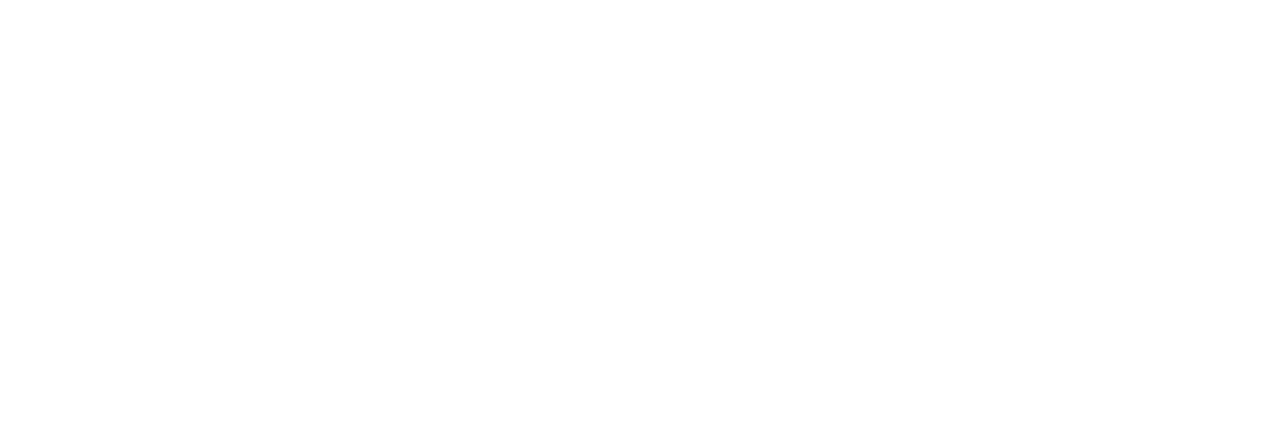
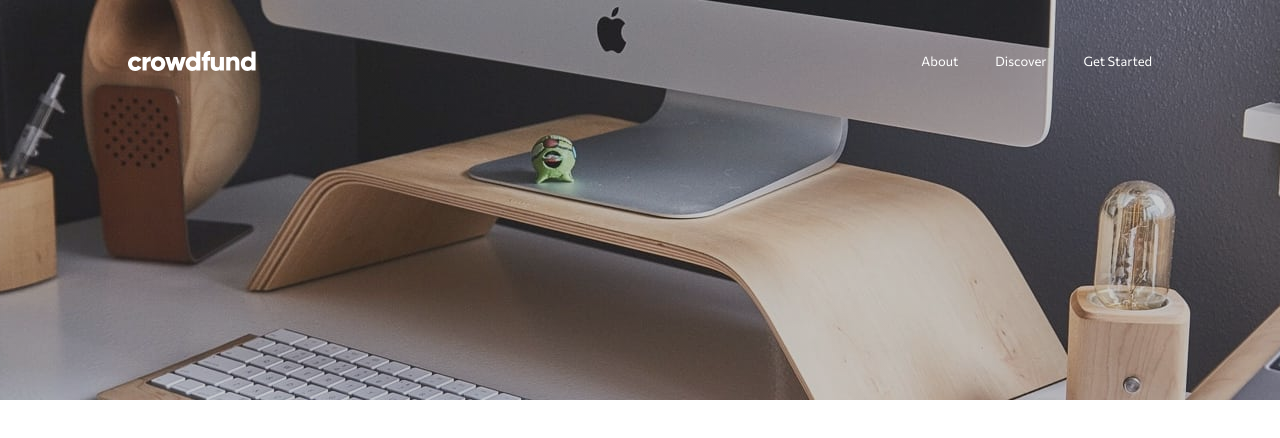
Before and after one commit to Pat-Gekoski/Crowdfunding-Product-Page, a website: page index.html in a window 1280 px wide. Drawn offline with Linux system fonts and the light colour scheme.

Commit message:
finished header

```diff
--- a/index.html
+++ b/index.html
@@ -1,20 +1,47 @@
 <!DOCTYPE html>
 <html lang="en">
    <head>
-  <meta charset="UTF-8">
-  <meta name="viewport" content="width=device-width, initial-scale=1.0">
+      <meta charset="UTF-8" />
+      <meta name="viewport" content="width=device-width, initial-scale=1.0" />
 
-  <link rel="icon" type="image/png" sizes="32x32" href="./images/favicon-32x32.png">
+      <link rel="icon" type="image/png" sizes="32x32" href="./images/favicon-32x32.png" />
+      <link rel="preconnect" href="https://fonts.gstatic.com" />
+      <link
+         href="https://fonts.googleapis.com/css2?family=Commissioner:wght@400;500;700&display=swap"
+         rel="stylesheet"
+      />
+      <link rel="stylesheet" href="css/style.css" />
 
       <title>Frontend Mentor | Crowdfunding product page</title>
 
       <!-- Feel free to remove these styles or customise in your own stylesheet 👍 -->
       <style>
-    .attribution { font-size: 11px; text-align: center; }
-    .attribution a { color: hsl(228, 45%, 44%); }
+         .attribution {
+            font-size: 11px;
+            text-align: center;
+         }
+         .attribution a {
+            color: hsl(228, 45%, 44%);
+         }
       </style>
    </head>
    <body>
 
+		<header class="header">
+			<div class="container">
+				<div class="navigation">
+					<img src="./images/logo.svg" alt="Mastercraft logo" class="navigation__logo">
+					<nav class="navigation__nav">
+						<ul class="navigation__list">
+							<li class="navigation__item"><a href="" class="navigation__link">About</a></li>
+							<li class="navigation__item"><a href="" class="navigation__link">Discover</a></li>
+							<li class="navigation__item"><a href="" class="navigation__link">Get Started</a></li>
+						</ul>
+					</nav>
+				</div>
+			</div>
+		</header>
+
+      <script src="./js/scripts.js"></script>
    </body>
 </html>
--- /dev/null
+++ b/sass/base/_base.scss
@@ -0,0 +1,23 @@
+:root {
+	--color-primary-light: #3cb4ac;
+	--color-primary-dark: #147b74;
+	--color-black: #000000;
+	--color-white: #fff;
+	--color-med-gray: 	#7a7a7a;
+}
+
+*,
+*::after,
+*::before {
+	margin: 0;
+	padding: 0;
+	box-sizing: inherit;
+}
+
+html {
+	font-size: 62.5%
+}
+
+body {
+	box-sizing: border-box;
+}
--- /dev/null
+++ b/sass/base/_typography.scss
@@ -0,0 +1,6 @@
+body {
+	font-family: 'Commissioner', sans-serif;
+	font-weight: 400;
+	line-height: 1.7;
+	color: var(--color-med-gray);
+}
--- /dev/null
+++ b/sass/layout/_container.scss
@@ -0,0 +1,4 @@
+.container {
+	max-width: 80%;
+	margin: 0 auto;
+}
--- /dev/null
+++ b/sass/layout/_header.scss
@@ -0,0 +1,7 @@
+.header {
+	background: linear-gradient(rgba(0,0,0,.2), rgba(0,0,0,.2)) , url('../../images/image-hero-desktop.jpg');
+	background-position: center;
+	background-repeat: no-repeat;
+	background-size: cover;
+	height: 40rem;
+}
--- /dev/null
+++ b/sass/layout/_navigation.scss
@@ -0,0 +1,40 @@
+.navigation {
+	display: flex;
+	align-items: center;
+	justify-content: space-between;
+	width: 100%;
+	padding: 5rem 0 5rem 0;
+
+	&__nav {
+
+	}
+
+	&__logo {
+		&:hover {
+			cursor: pointer;
+		}
+	}
+
+	&__list {
+		list-style: none;
+	}
+
+	&__item {
+		display: inline-block;
+
+		&:not(:first-child) {
+			padding-left: 3.5rem;
+		}
+	}
+
+	&__link {
+		color: var(--color-white);
+		text-decoration: none;
+		font-size: 1.3rem;
+
+		&:hover {
+			cursor: pointer;
+			text-decoration: underline;
+		}
+	}
+}
--- /dev/null
+++ b/sass/main.scss
@@ -0,0 +1,10 @@
+@import 'base/base';
+@import 'base/typography';
+@import 'base/animations';
+@import 'base/utilities';
+
+@import 'layout/container';
+@import 'layout/header';
+@import 'layout/navigation';
+
+@import 'pages/home';
```
Also changed, not shown: package.json (added, +26 -0 lines), css/style.css (added), js/scripts.js (added), sass/base/_animations.scss (added), sass/base/_utilities.scss (added), sass/pages/_home.scss (added), styles/styles.css (added), 1 other file. Lines whose indentation alone changed are shown as unchanged.
